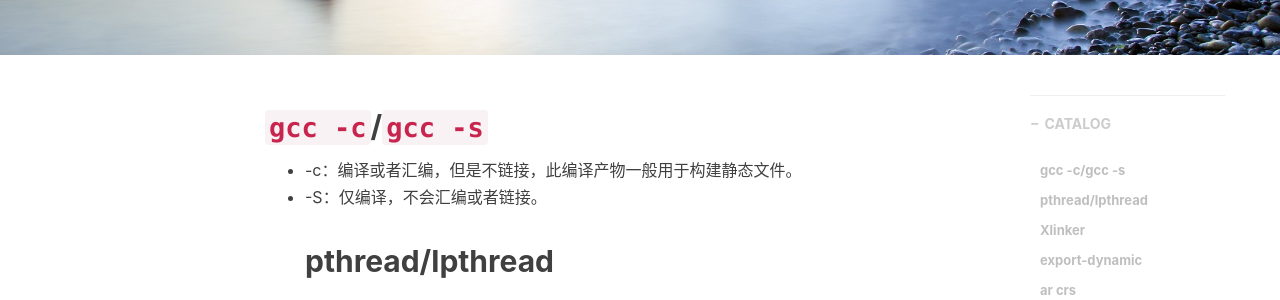
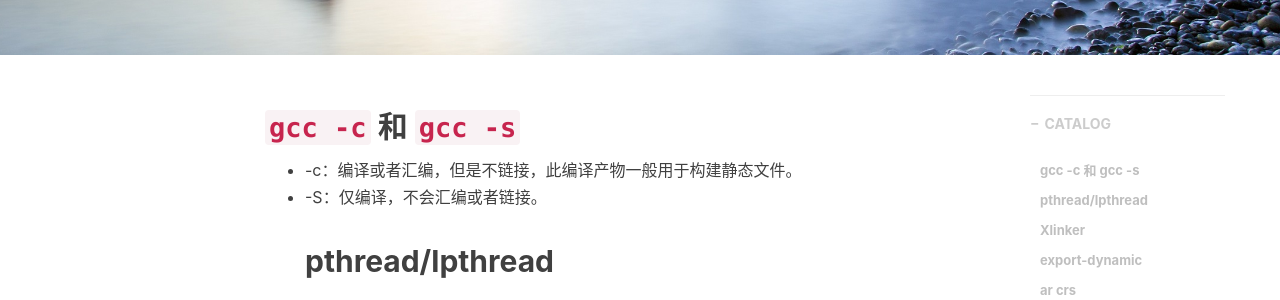
Before and after one commit to shihai1991/shihai1991.github.io, a Jekyll site: the page built from _posts/2021-11-22-gcc编译器编译选项分析汇总.md, in a window 1280 px wide. Shown: the part 468-768 px from the top of the page. Built offline with Jekyll 4.4.1, drawn with Linux system fonts in a browser that asks for light colours; nearby versions of some CDN libraries; comment, search, counter and statistics services are not loaded.

Commit message:
Update 2021-11-22-gcc编译器编译选项分析汇总.md

```diff
--- a/_posts/2021-11-22-gcc编译器编译选项分析汇总.md
+++ b/_posts/2021-11-22-gcc编译器编译选项分析汇总.md
@@ -12,7 +12,7 @@ subtitle: 自己不懂的、容易忘记的都持续记录一下。
 ---
 
 <!--more-->
-## `gcc -c`/`gcc -s`
+## `gcc -c` 和 `gcc -s`
 - -c：编译或者汇编，但是不链接，此编译产物一般用于构建静态文件。
 - -S：仅编译，不会汇编或者链接。
 ## pthread/lpthread
```
